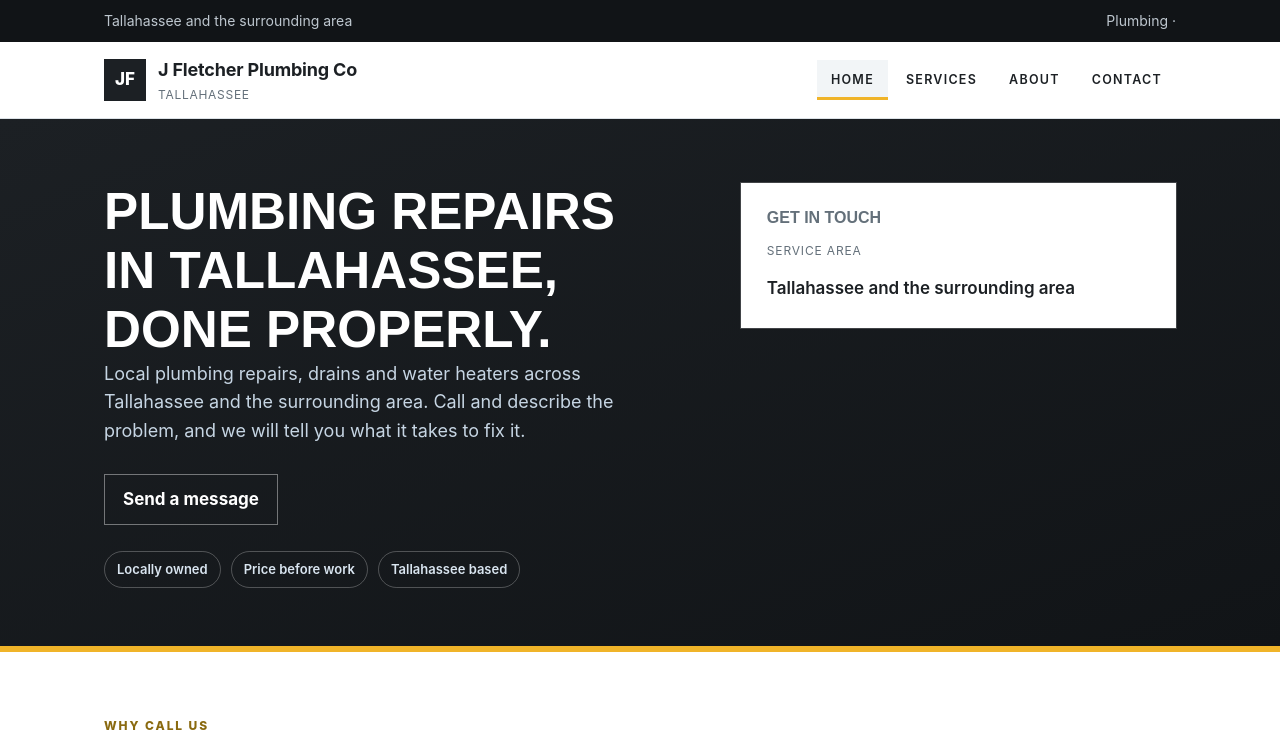
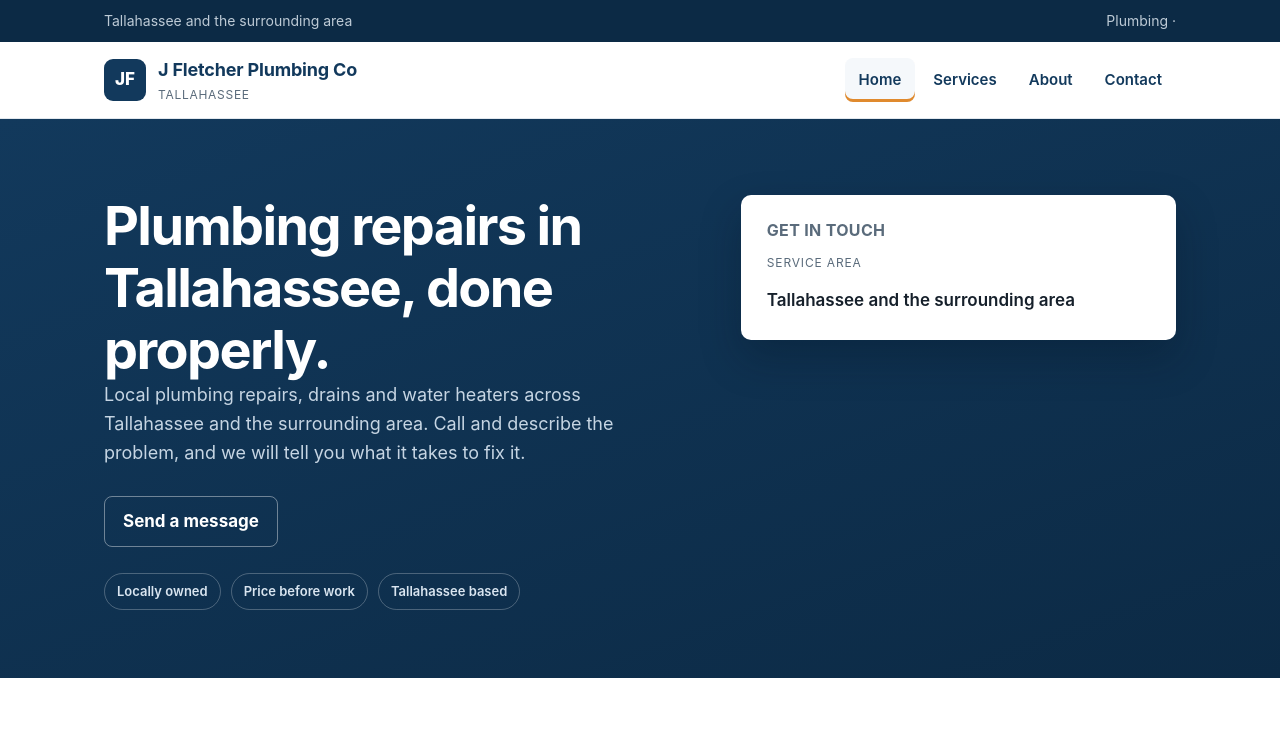
Before and after one commit to shulenbergerlogan-ops/lsdigitalsai-samples, a plain HTML site: page j-fletcher-plumbing-co/index.html in a window 1280 px wide. Shown: the top 739 px of the page. Drawn offline with Linux system fonts and the light colour scheme.

Commit message:
Publish j-fletcher-plumbing-co/index.html

```diff
--- a/j-fletcher-plumbing-co/index.html
+++ b/j-fletcher-plumbing-co/index.html
@@ -92,22 +92,12 @@
     section.block{padding:48px 0}
   }
 </style>
-<style>body.th-slate{--navy:#1C2024;--navy-deep:#111417;--accent:#F0B429;--accent-dark:#C98F12;--ink:#1C2024;--muted:#64707A;--line:#DCE2E7;--paper:#FFFFFF;--wash:#F2F5F7;--radius:0px;--accent-ink:#16181A;--display:Arial,Helvetica,sans-serif}
-
-body.th-slate h1,body.th-slate h2,body.th-slate h3,body.th-slate h4{text-transform:uppercase;letter-spacing:0;font-weight:800}
-body.th-slate .hero{padding:64px 0 58px;border-bottom:6px solid var(--accent)}
-body.th-slate .hero h1{font-size:clamp(30px,4vw,52px);max-width:20ch}
-body.th-slate .card-quick{border-radius:0;box-shadow:0 0 0 1px rgba(255,255,255,0.18)}
-body.th-slate .mark{border-radius:0}
-body.th-slate nav.pages button{text-transform:uppercase;letter-spacing:0.1em;font-size:12.5px;border-radius:0}
-body.th-slate .svc{border-radius:0}
-body.th-slate .svc article{border-radius:0}
-body.th-slate .callbtn{border-radius:0;border-bottom-width:3px}
-body.th-slate .ghost,body.th-slate .form{border-radius:0}
-body.th-slate .eyebrow{color:#8A6A10;letter-spacing:0.16em}
+<style>
+body.th-trade .hero h1{letter-spacing:-0.03em}
+body.th-trade .svc article{border-top:3px solid var(--accent)}
 </style>
 </head>
-<body class="th-slate">
+<body class="th-trade">
 
 <div class="topbar">
   <div class="wrap">
```
